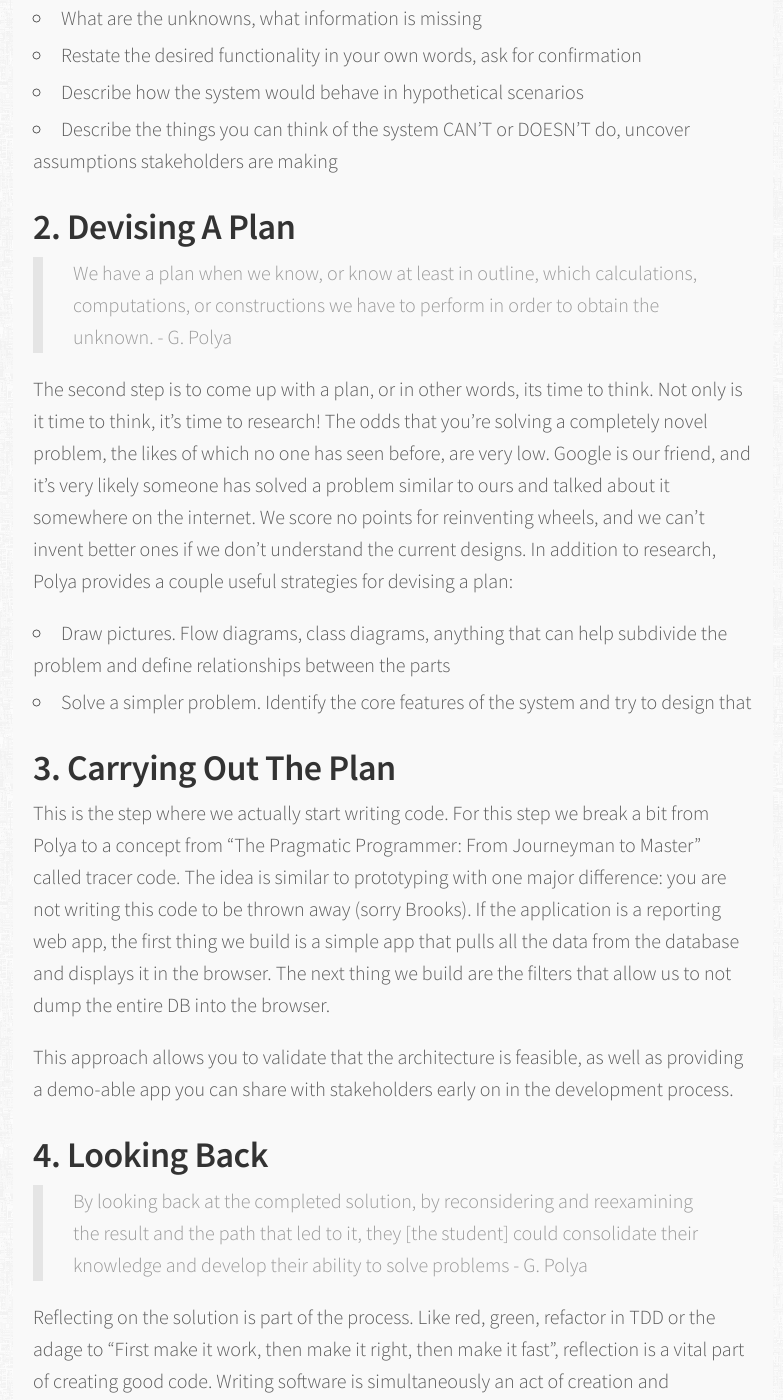
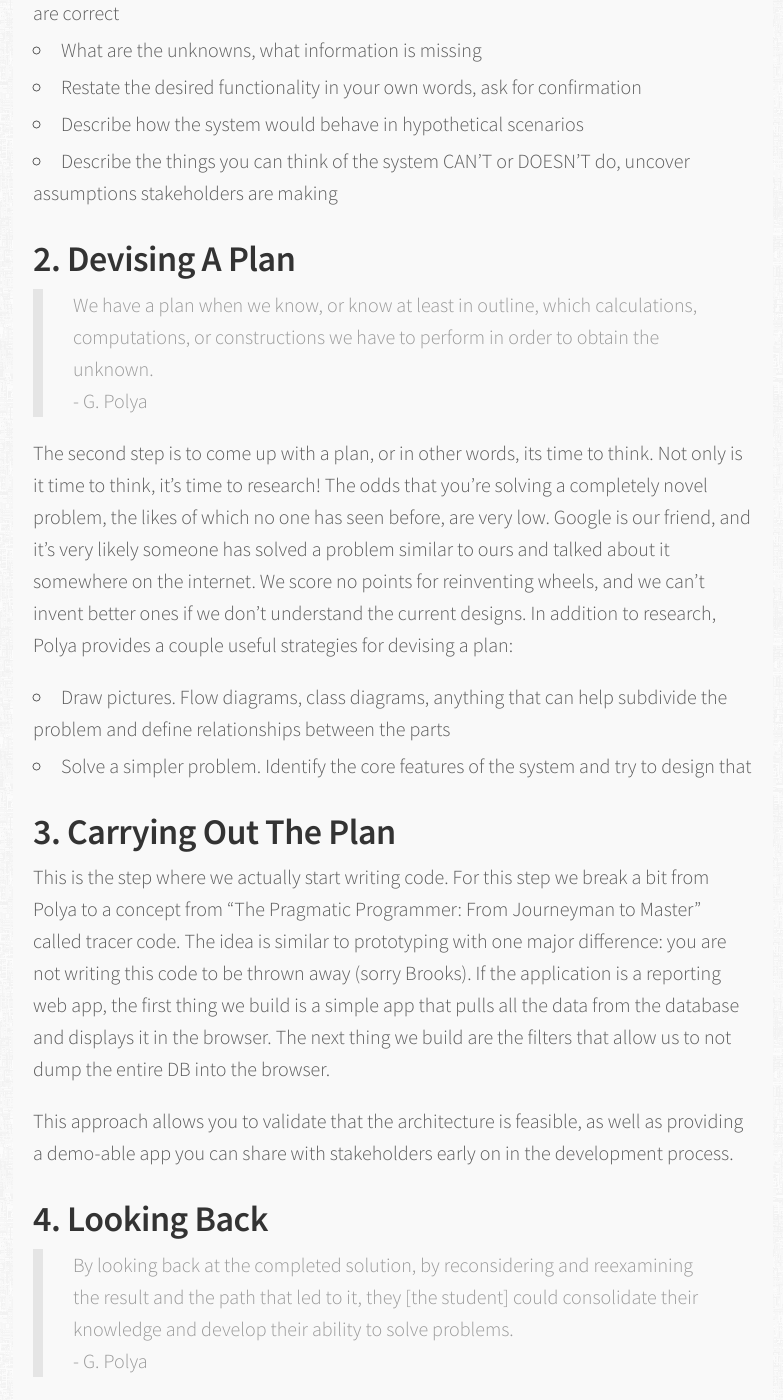
Before and after one commit to abarnhard/abarnhard.github.io, a Jekyll site: the page built from _posts/2020-01-14-how-to-solve-it.md, in a window 1280 px wide and 1400 px high, scrolled down 963 px. Shown: the whole window, without its empty margins (247-1030 px from the left). Built offline with Jekyll 4.4.1, drawn with Linux system fonts in a browser that asks for light colours; nearby versions of some CDN libraries; comment, search, counter and statistics services are not loaded; some of the changed text lies outside the part shown.

Commit message:
formatting cleanup and cc bump

```diff
--- a/_includes/footer.html
+++ b/_includes/footer.html
@@ -31,5 +31,5 @@
 		{% endif %}
 
 	</div>
-	© 2019 {{ site.author.name }}. All rights reserved.
+	© 2020 {{ site.author.name }}. All rights reserved.
 </div>
--- a/_posts/2020-01-14-how-to-solve-it.md
+++ b/_posts/2020-01-14-how-to-solve-it.md
@@ -48,7 +48,7 @@
 early on in the development process.
 
 ## 4. Looking Back
-> By looking back at the completed solution, by reconsidering and reexamining the result and the path that led to it, they [the student] could consolidate their knowledge and develop their ability to solve problems
+> By looking back at the completed solution, by reconsidering and reexamining the result and the path that led to it, they [the student] could consolidate their knowledge and develop their ability to solve problems.
 > \- G. Polya
 
 Reflecting on the solution is part of the process. Like red, green, refactor in TDD or the adage to "First make it work, then make it right, then make it fast", reflection is a vital part of creating good code. Writing software is simultaneously an act of creation and discovery. The odds that
```
